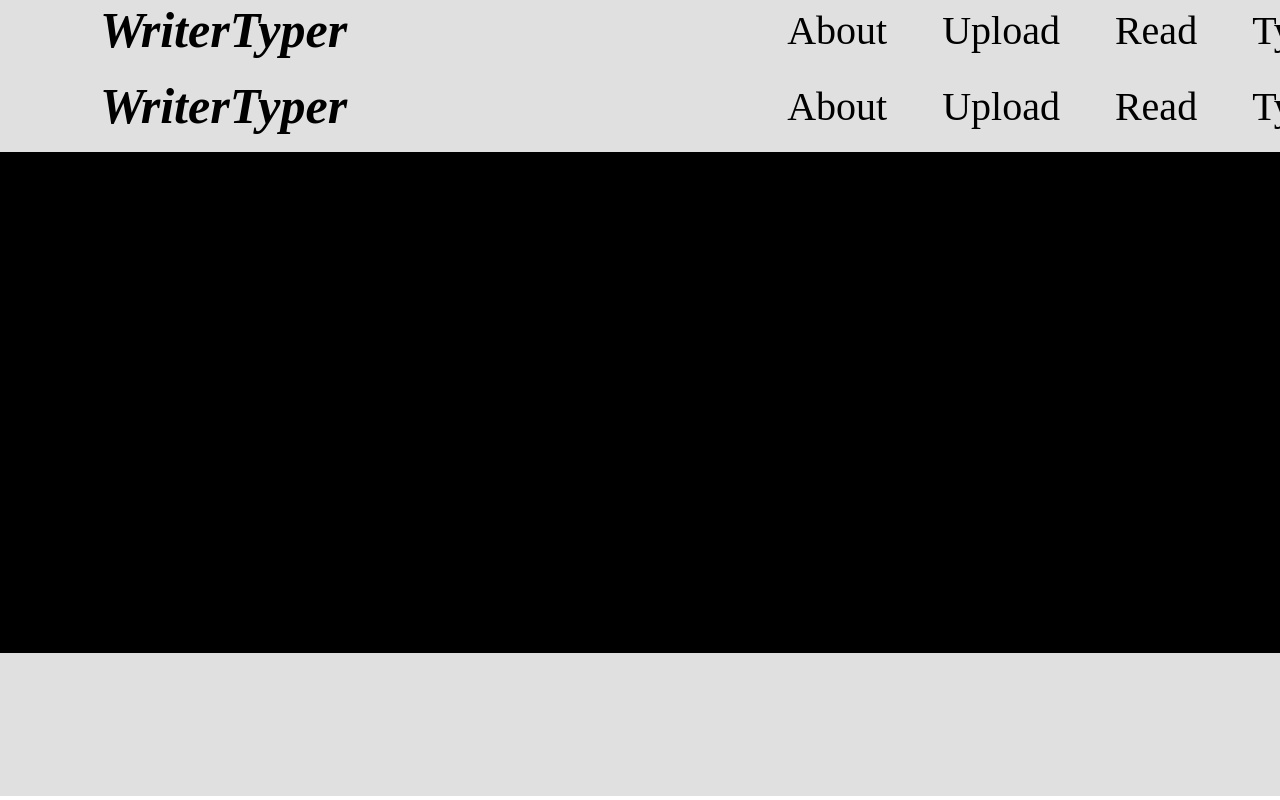
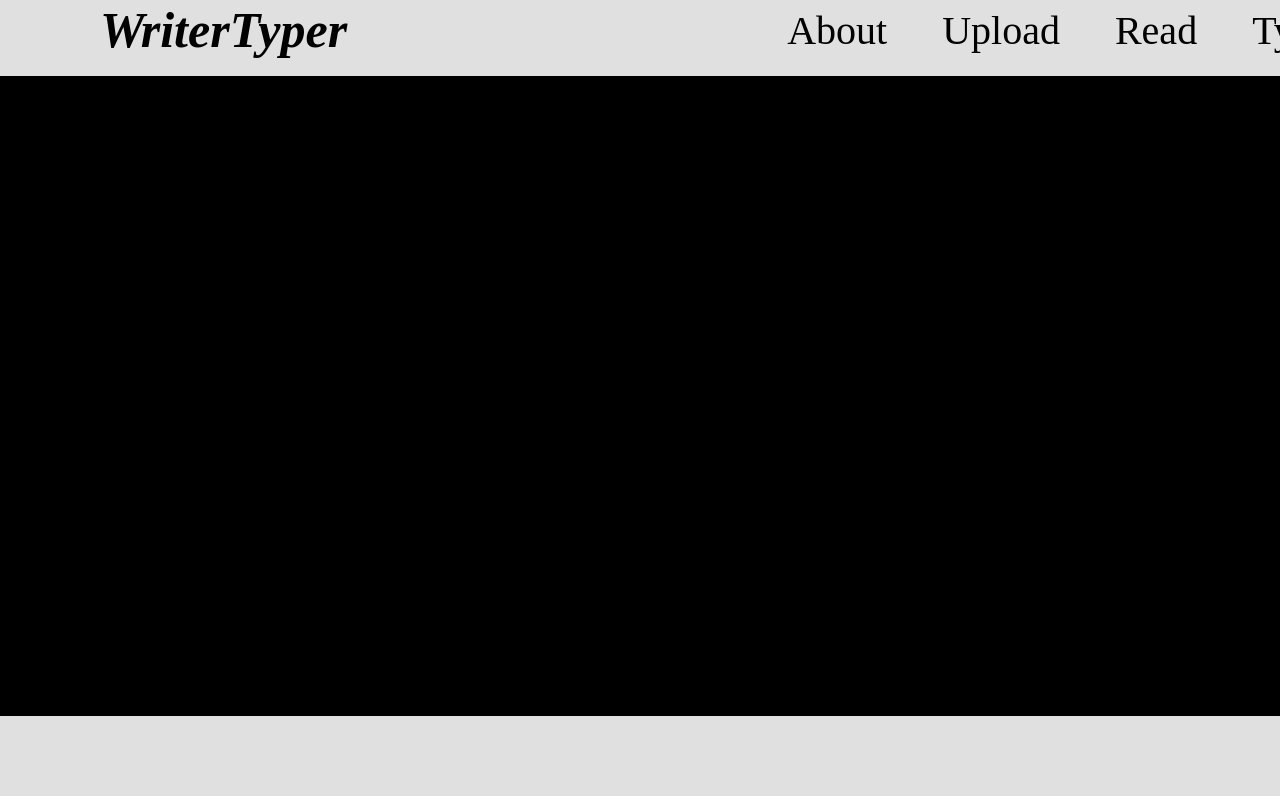
Before and after one commit to jackie-jane/writertyper, a React (Create React App) app in the folder WriterTyper/client/: page /type in a window 1280 px wide. Shown: the top 800 px of the page. Built offline with nearby package versions, Linux system fonts and the light colour scheme; a web font is replaced by a local one.

Commit message:
finished moving read branch to dev

```diff
--- a/WriterTyper/client/src/components/SHARED/Main/Main.css
+++ b/WriterTyper/client/src/components/SHARED/Main/Main.css
@@ -4,4 +4,5 @@ main {
   flex-flow: column;
   height: 80vh;
   width: 100%;
+  overflow-y: scroll;
 }
--- a/WriterTyper/client/src/screens/Main/Main.js
+++ b/WriterTyper/client/src/screens/Main/Main.js
@@ -5,10 +5,8 @@ import StartButton from '../../components/MAIN/StartButton/StartButton'
 function Main(props) {
   return (
     <>
-      <Layout>
         <Introduction />
         <StartButton />
-      </Layout>
     </>
   );
 }
--- a/WriterTyper/client/src/screens/Type/Type.js
+++ b/WriterTyper/client/src/screens/Type/Type.js
@@ -3,8 +3,8 @@ import Layout from '../../components/SHARED/Layout/Layout'
 
 function Type(props) {
   return (
-    <Layout>
-    </Layout>
+    <>
+    </>
   );
 }
 
--- a/WriterTyper/client/src/screens/Upload/Upload.js
+++ b/WriterTyper/client/src/screens/Upload/Upload.js
@@ -3,8 +3,8 @@ import Layout from '../../components/SHARED/Layout/Layout'
 
 function Upload(props) {
   return (
-    <Layout>
-    </Layout>
+    <>
+    </>
   );
 }
 
```
